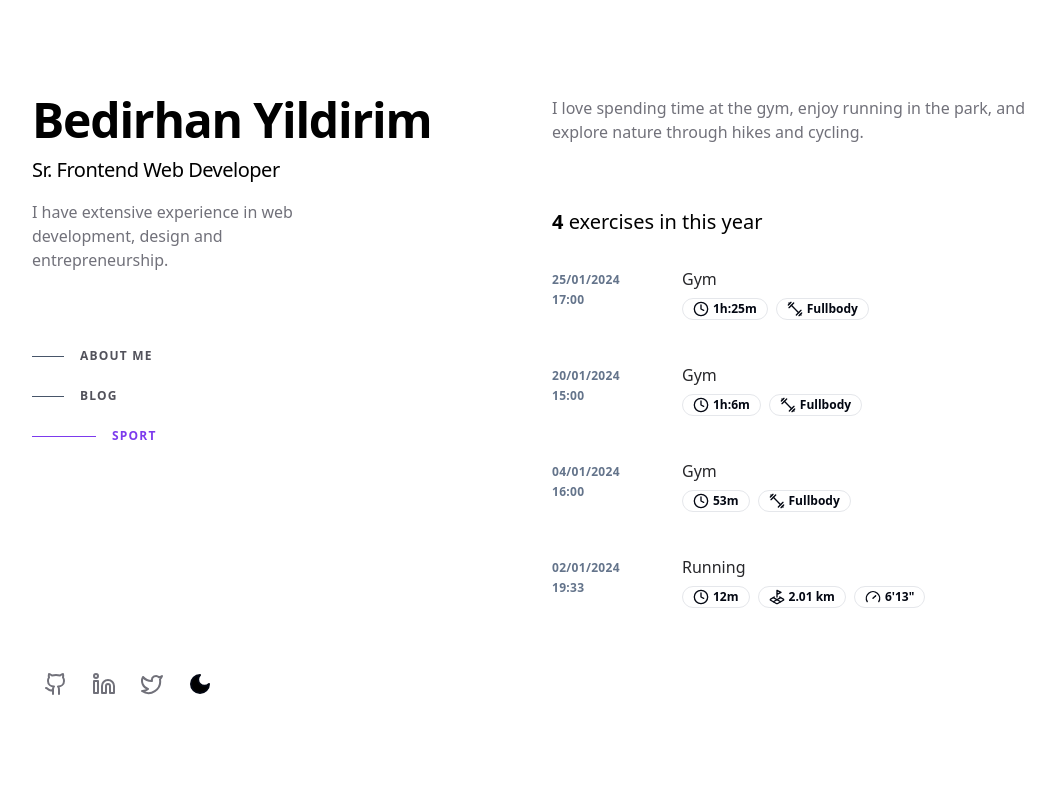
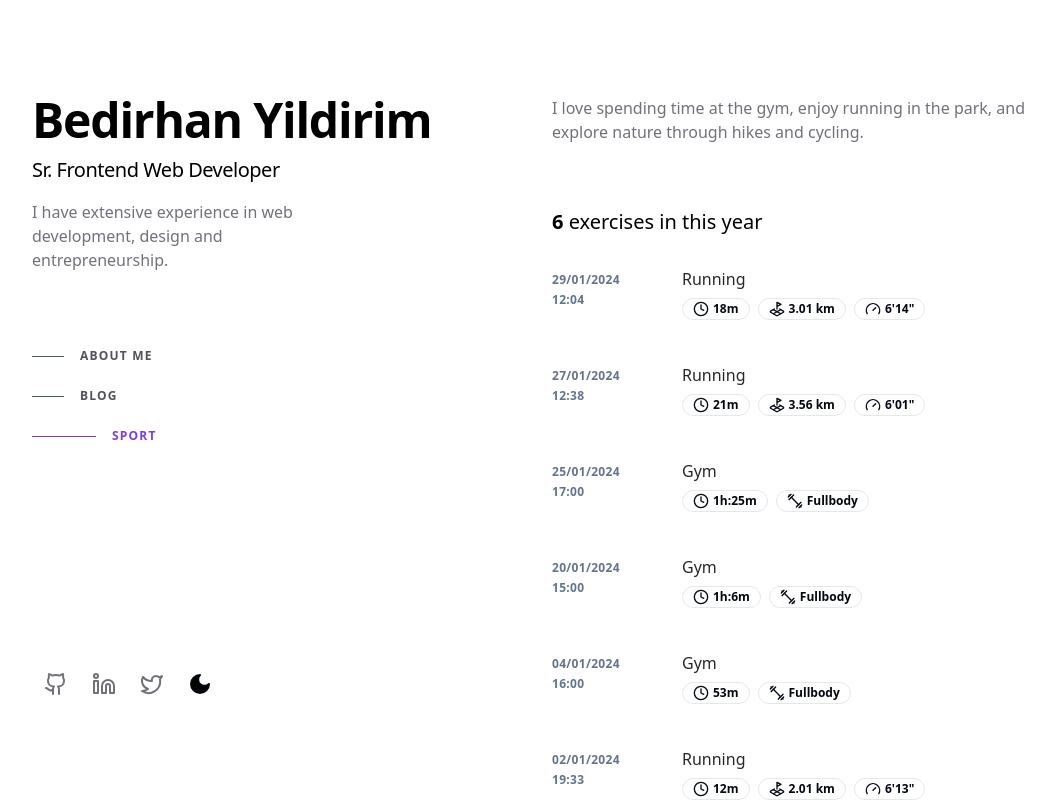
Before and after one commit to bedirhanyildirim/bedirhan.design, a Next.js app: page /sport in a window 1280 px wide. Shown: the whole page, without its empty margins (96-1151 px from the left). Built offline with nearby package versions, Linux system fonts and the light colour scheme.

Commit message:
feat: add exercise data

```diff
--- a/data/sport/history.ts
+++ b/data/sport/history.ts
@@ -25,4 +25,16 @@ export const sportHistory: ISport[] = [
     duration: 5100,
     target: "fullbody",
   },
+  {
+    date: new Date(2024, 0, 27, 12, 38),
+    type: "running",
+    distance: 3560,
+    duration: 1286,
+  },
+  {
+    date: new Date(2024, 0, 29, 12, 4),
+    type: "running",
+    distance: 3010,
+    duration: 1125,
+  },
 ];
```
